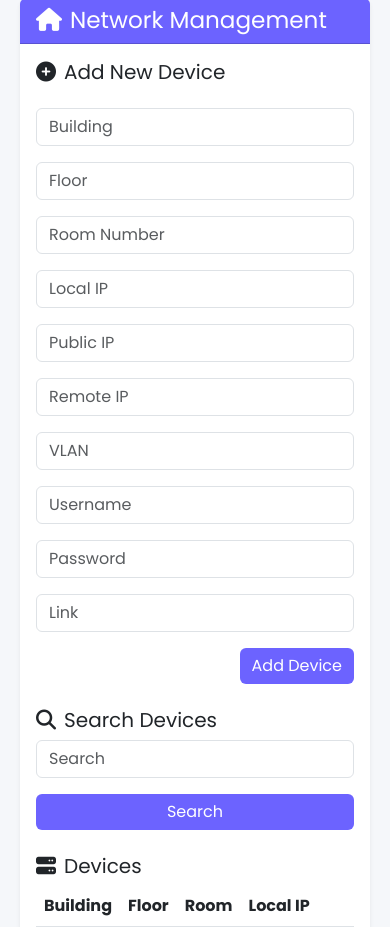
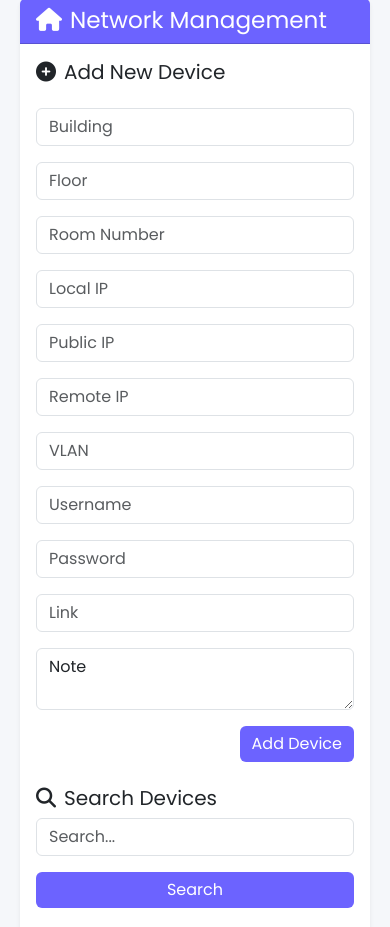
Before and after one commit to kaoheng1515/network-management, a Django app: page / in a window 390 px wide. Shown: the part 77-1004 px from the top of the page. Run offline with Django 4.2, Linux system fonts and the light colour scheme; a user stored in the database is signed in; data comes from the database, SQL or seed files in the repository.

Commit message:
release version 1.1

```diff
--- a/network/admin.py
+++ b/network/admin.py
@@ -3,6 +3,6 @@ from .models import NetworkDevice
 
 @admin.register(NetworkDevice)
 class NetworkDeviceAdmin(admin.ModelAdmin):
-    list_display = ['building', 'floor', 'room_number', 'local_ip', 'public_ip', 'remote_ip', 'vlan', 'username', 'password', 'link', 'created_at']
-    search_fields = ['building', 'floor', 'room_number', 'local_ip', 'public_ip', 'remote_ip', 'vlan', 'username', 'link']
+    list_display = ['building', 'floor', 'room_number', 'local_ip', 'public_ip', 'remote_ip', 'vlan', 'username', 'password', 'link', 'note']  # Updated
+    search_fields = ['building', 'floor', 'room_number', 'local_ip', 'public_ip', 'remote_ip', 'vlan', 'username', 'link', 'note']  # Updated
     list_filter = ['building', 'floor', 'vlan']
--- a/network/models.py
+++ b/network/models.py
@@ -1,5 +1,4 @@
 from django.db import models
-from django.utils import timezone
 
 class NetworkDevice(models.Model):
     building = models.CharField(max_length=100, default="Unknown", null=True, blank=True)
@@ -10,9 +9,9 @@ class NetworkDevice(models.Model):
     remote_ip = models.GenericIPAddressField(default="0.0.0.0", null=True, blank=True)
     vlan = models.CharField(max_length=50, default="Unknown", null=True, blank=True)
     username = models.CharField(max_length=100, default="Unknown", null=True, blank=True)
-    password = models.CharField(max_length=100, default="Password here", null=True, blank=True)  # Updated default
+    password = models.CharField(max_length=100, default="MySecurePassword123!", null=True, blank=True)
     link = models.URLField(default="https://example.com", null=True, blank=True)
-    created_at = models.DateTimeField(default=timezone.now)
+    note = models.TextField(default="No note", null=True, blank=True)  # Renamed from remark
 
     def __str__(self):
         return f"{self.building or 'Unknown'} - {self.room_number or 'Unknown'}"
--- a/network/templates/network/home.html
+++ b/network/templates/network/home.html
@@ -45,6 +45,9 @@
                     <div class="col-md-12">
                         <input type="url" name="link" class="form-control" placeholder="Link">
                     </div>
+                    <div class="col-md-12">
+                        <textarea name="note" class="form-control" placeholder="Note (e.g., notes about the device)">{{ note|default:"Note" }}</textarea>  <!-- Updated -->
+                    </div>
                     <div class="col-md-12 text-end">
                         <button type="submit" class="btn btn-primary">Add Device</button>
                     </div>
@@ -56,7 +59,7 @@
             <form method="get" class="mb-4">
                 <div class="row g-3 align-items-center">
                     <div class="col-md-10">
-                        <input type="text" name="search" class="form-control" placeholder="Search" value="{{ search_query }}">
+                       <input type="text" name="search" class="form-control" placeholder="Search..." value="{{ search_query }}">  <!-- Updated -->
                     </div>
                     <div class="col-md-2 text-end">
                         <button type="submit" class="btn btn-primary w-100">Search</button>
@@ -80,7 +83,7 @@
                             <th>Username</th>
                             <th>Password</th>
                             <th>Link</th>
-                            <th>Created At</th>
+                            <th>Note</th>  <!-- Updated -->
                             <th>Actions</th>
                         </tr>
                     </thead>
@@ -95,9 +98,9 @@
                                 <td>{{ device.remote_ip|default:"0.0.0.0" }}</td>
                                 <td>{{ device.vlan|default:"Unknown" }}</td>
                                 <td>{{ device.username|default:"Unknown" }}</td>
-                                <td>{{ device.password|default:"Unknown" }}</td>
-                                <td><a href="{{ device.link|default:'https://example.com' }}" target="_blank">{{ device.link|default:'https://example.com' }}</a></td>
-                                <td>{{ device.created_at }}</td>
+                                 <td>{{ device.password|default:"None" }}</td>
+                               <td><a href="{{ device.link|default:'https://example.com' }}" target="_blank">{{ device.link|default:'None' }}</a></td>
+                                <td>{{ device.note|default:"Note" }}</td>  <!-- Updated -->
                                 <td>
                                     <button class="btn btn-sm btn-warning me-1" data-bs-toggle="modal" data-bs-target="#editModal{{ device.id }}"><i class="fas fa-edit"></i></button>
                                     <button class="btn btn-sm btn-danger" data-bs-toggle="modal" data-bs-target="#deleteModal{{ device.id }}"><i class="fas fa-trash-alt"></i></button>
@@ -151,11 +154,15 @@
                                                 </div>
                                                 <div class="mb-3">
                                                     <label class="form-label">Password</label>
-                                                    <input type="text" name="password" class="form-control" value="{{ device.password|default:'' }}">
+                                                    <input type="text" name="password" class="form-control" value="{{ device.password|default:'MySecurePassword123!' }}">
                                                 </div>
                                                 <div class="mb-3">
                                                     <label class="form-label">Link</label>
                                                     <input type="url" name="link" class="form-control" value="{{ device.link|default:'' }}">
+                                                </div>
+                                                <div class="mb-3">
+                                                    <label class="form-label">Note</label>  <!-- Updated -->
+                                                    <textarea name="note" class="form-control">{{ device.note|default:"No note" }}</textarea>  <!-- Updated -->
                                                 </div>
                                                 <button type="submit" class="btn btn-primary w-100">Update Device</button>
                                             </form>
--- a/network/views.py
+++ b/network/views.py
@@ -26,7 +26,8 @@ def home_view(request):
             Q(remote_ip__icontains=search_query) |
             Q(vlan__icontains=search_query) |
             Q(username__icontains=search_query) |
-            Q(link__icontains=search_query)
+            Q(link__icontains=search_query) |
+            Q(note__icontains=search_query)  # Updated
         )
 
     # Add pagination
@@ -51,8 +52,9 @@ def home_view(request):
             remote_ip = request.POST.get('remote_ip', None) or "0.0.0.0"
             vlan = request.POST.get('vlan', None)
             username = request.POST.get('username', None)
-            password = request.POST.get('password', None)  # Let the model handle the default
+            password = request.POST.get('password', None)
             link = request.POST.get('link', None)
+            note = request.POST.get('note', None)  # Updated
 
             new_device = NetworkDevice.objects.create(
                 building=building,
@@ -63,8 +65,9 @@ def home_view(request):
                 remote_ip=remote_ip,
                 vlan=vlan,
                 username=username,
-                password=password,  # Will use model default if None
+                password=password,
                 link=link,
+                note=note,  # Updated
             )
             messages.success(request, 'Device added successfully!')
             base_url = reverse('home')
@@ -82,8 +85,9 @@ def home_view(request):
             device.remote_ip = request.POST.get('remote_ip', device.remote_ip) or "0.0.0.0"
             device.vlan = request.POST.get('vlan', device.vlan)
             device.username = request.POST.get('username', device.username)
-            device.password = request.POST.get('password', device.password)  # Let the model handle the default
+            device.password = request.POST.get('password', device.password)
             device.link = request.POST.get('link', device.link)
+            device.note = request.POST.get('note', device.note)  # Updated
             device.save()
             messages.success(request, 'Device updated successfully!')
             return redirect('home')
```
Also changed, not shown: db.sqlite3, network/migrations/0007_remove_networkdevice_created_at_networkdevice_note_and_more.py (added).
